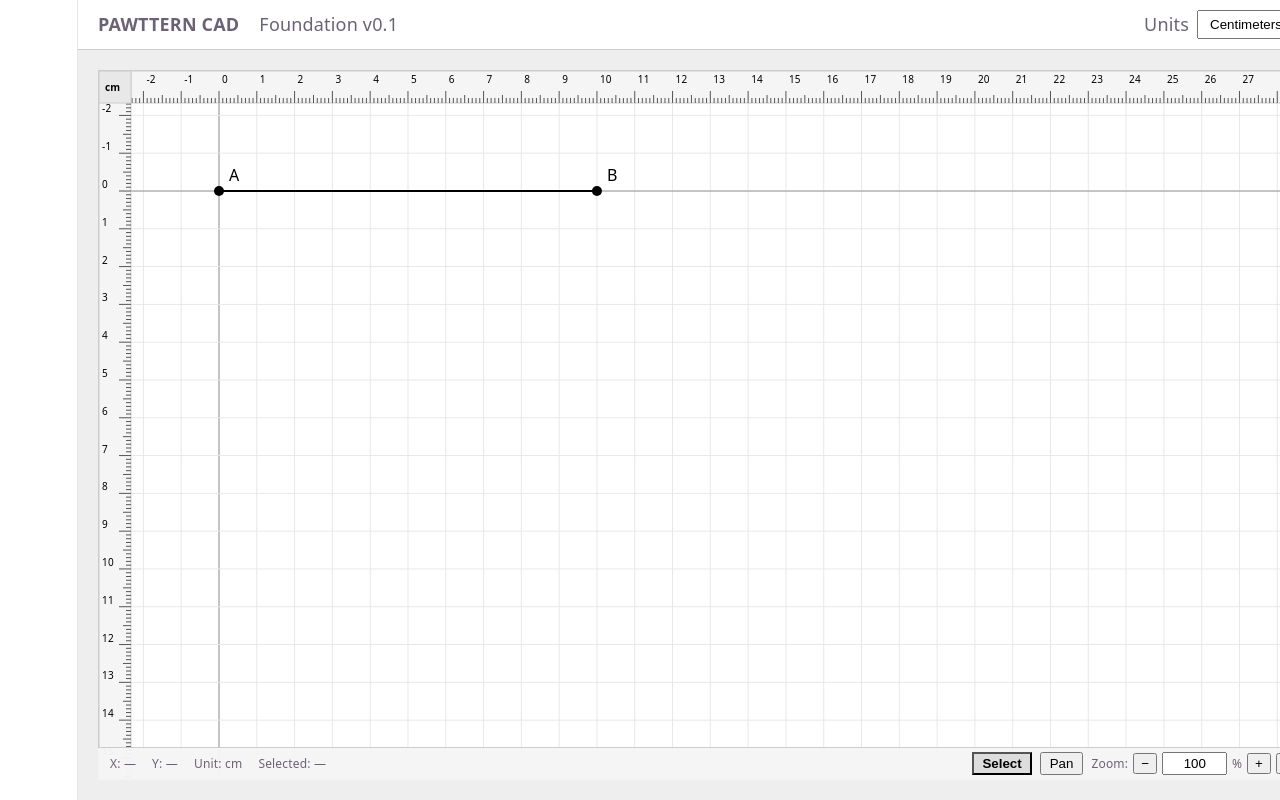
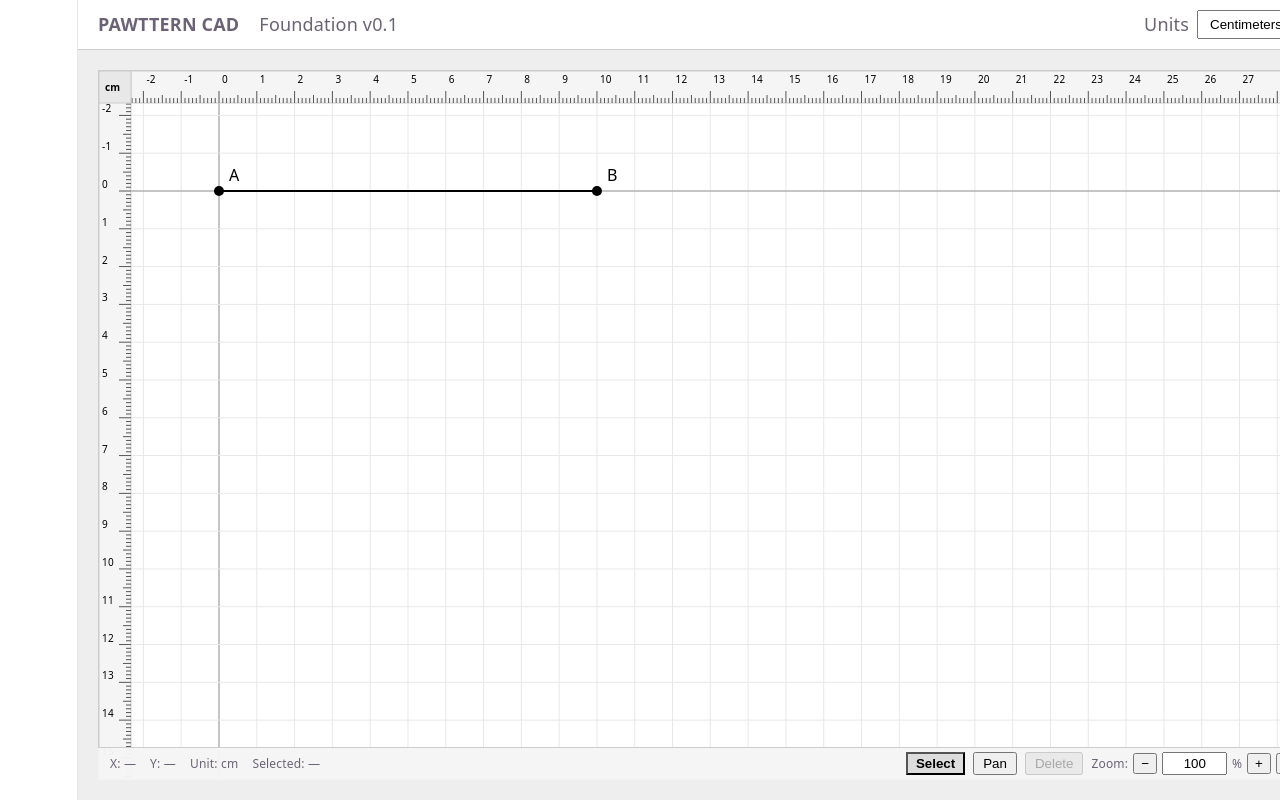
Before and after one commit to pawttern-for-pets/pattern-backend, a React (Vite) app: page / in a window 1280 px wide. Shown: the top 800 px of the page. Built offline with nearby package versions, Linux system fonts and the light colour scheme.

Commit message:
feat: add editable document deletion

```diff
--- a/src/App.tsx
+++ b/src/App.tsx
@@ -39,18 +39,27 @@ function createDemoPattern() {
   return document
 }
 
-const demoPattern = createDemoPattern()
+function App() {
+  const [
+    displayUnit,
+    setDisplayUnit,
+  ] = useState<DisplayUnit>('cm')
 
-function App() {
-  const [displayUnit, setDisplayUnit] =
-    useState<DisplayUnit>('cm')
+  const [
+    patternDocument,
+    setPatternDocument,
+  ] = useState(createDemoPattern)
 
   return (
     <div className="app">
       <header className="header">
-        <strong>PAWTTERN CAD</strong>
+        <strong>
+          PAWTTERN CAD
+        </strong>
 
-        <span>Foundation v0.1</span>
+        <span>
+          Foundation v0.1
+        </span>
 
         <label className="unitControl">
           Units
@@ -76,8 +85,11 @@ function App() {
 
       <main className="workspace">
         <CadCanvas
-          document={demoPattern}
+          document={patternDocument}
           unit={displayUnit}
+          onDocumentChange={
+            setPatternDocument
+          }
         />
       </main>
     </div>
--- /dev/null
+++ b/src/cad/editing.ts
@@ -0,0 +1,40 @@
+import {
+  removeLine,
+  removePoint,
+  type PatternDocument,
+} from './document'
+
+import type { Selection } from './selection'
+
+export function deleteSelection(
+  document: PatternDocument,
+  selection: Selection | null,
+): PatternDocument {
+  if (selection === null) {
+    return document
+  }
+
+  if (selection.kind === 'point') {
+    if (!document.points[selection.id]) {
+      return document
+    }
+
+    return removePoint(
+      document,
+      selection.id,
+    )
+  }
+
+  if (selection.kind === 'line') {
+    if (!document.lines[selection.id]) {
+      return document
+    }
+
+    return removeLine(
+      document,
+      selection.id,
+    )
+  }
+
+  return document
+}
--- a/src/components/CadCanvas.tsx
+++ b/src/components/CadCanvas.tsx
@@ -16,6 +16,10 @@ import {
   getGridSpacingMm,
   type DisplayUnit,
 } from '../cad/display'
+
+import {
+  deleteSelection,
+} from '../cad/editing'
 
 import {
   getGridPositionsMm,
@@ -53,6 +57,10 @@ import {
 interface CadCanvasProps {
   document: PatternDocument
   unit: DisplayUnit
+
+  onDocumentChange: (
+    document: PatternDocument,
+  ) => void
 }
 
 interface CanvasSize {
@@ -76,6 +84,7 @@ const ZOOM_FACTOR = 1.15
 export function CadCanvas({
   document,
   unit,
+  onDocumentChange,
 }: CadCanvasProps) {
   const svgRef =
     useRef<SVGSVGElement | null>(null)
@@ -83,8 +92,10 @@ export function CadCanvas({
   const panDragRef =
     useRef<PanDragState | null>(null)
 
-  const [canvasSize, setCanvasSize] =
-    useState<CanvasSize>({
+  const [
+    canvasSize,
+    setCanvasSize,
+  ] = useState<CanvasSize>({
     widthPx: 0,
     heightPx: 0,
   })
@@ -115,8 +126,10 @@ export function CadCanvas({
     setIsPanning,
   ] = useState(false)
 
-  const [viewport, setViewport] =
-    useState(() =>
+  const [
+    viewport,
+    setViewport,
+  ] = useState(() =>
     createViewport(
       1,
       120,
@@ -304,13 +317,14 @@ export function CadCanvas({
     event: MouseEvent<SVGSVGElement>,
   ) => {
     if (
-      activeTool !==
-      'select'
+      activeTool !== 'select'
     ) {
       return
     }
 
-    if (event.button !== 0) {
+    if (
+      event.button !== 0
+    ) {
       return
     }
 
@@ -518,9 +532,7 @@ export function CadCanvas({
     percent: number,
   ) => {
     if (
-      !Number.isFinite(
-        percent,
-      )
+      !Number.isFinite(percent)
     ) {
       return
     }
@@ -553,14 +565,11 @@ export function CadCanvas({
       Number(zoomInput)
 
     if (
-      zoomInput.trim() ===
-        '' ||
+      zoomInput.trim() === '' ||
       !Number.isFinite(value)
     ) {
       setZoomInput(
-        String(
-          zoomPercent,
-        ),
+        String(zoomPercent),
       )
 
       return
@@ -570,11 +579,11 @@ export function CadCanvas({
   }
 
   const handleZoomKeyDown = (
-    event: KeyboardEvent<HTMLInputElement>,
+    event:
+      KeyboardEvent<HTMLInputElement>,
   ) => {
     if (
-      event.key ===
-      'Enter'
+      event.key === 'Enter'
     ) {
       applyZoomInput()
 
@@ -583,18 +592,36 @@ export function CadCanvas({
     }
 
     if (
-      event.key ===
-      'Escape'
+      event.key === 'Escape'
     ) {
       setZoomInput(
-        String(
-          zoomPercent,
-        ),
+        String(zoomPercent),
       )
 
       event.currentTarget
         .blur()
     }
+  }
+
+  const handleDeleteSelection =
+    () => {
+      if (
+        selection === null
+      ) {
+        return
+      }
+
+      const nextDocument =
+        deleteSelection(
+          document,
+          selection,
+        )
+
+      onDocumentChange(
+        nextDocument,
+      )
+
+      setSelection(null)
     }
 
   const canvasCursor =
@@ -616,14 +643,9 @@ export function CadCanvas({
   return (
     <div
       style={{
-        position:
-          'relative',
-
-        width:
-          '100%',
-
-        height:
-          '100%',
+        position: 'relative',
+        width: '100%',
+        height: '100%',
       }}
     >
       <svg
@@ -638,9 +660,7 @@ export function CadCanvas({
         }
         onMouseLeave={() => {
           if (!isPanning) {
-            setCursorWorld(
-              null,
-            )
+            setCursorWorld(null)
           }
         }}
         onWheel={
@@ -662,26 +682,15 @@ export function CadCanvas({
           panDragRef.current =
             null
 
-          setIsPanning(
-            false,
-          )
+          setIsPanning(false)
         }}
         style={{
-          display:
-            'block',
-
-          background:
-            'white',
-
+          display: 'block',
+          background: 'white',
           border:
             '1px solid #cccccc',
-
-          touchAction:
-            'none',
-
-          userSelect:
-            'none',
-
+          touchAction: 'none',
+          userSelect: 'none',
           cursor:
             canvasCursor,
         }}
@@ -706,13 +715,9 @@ export function CadCanvas({
               return (
                 <line
                   key={`grid-x-${xMm}`}
-                  x1={
-                    screen.xPx
-                  }
+                  x1={screen.xPx}
                   y1={0}
-                  x2={
-                    screen.xPx
-                  }
+                  x2={screen.xPx}
                   y2={
                     canvasSize.heightPx
                   }
@@ -749,15 +754,11 @@ export function CadCanvas({
                 <line
                   key={`grid-y-${yMm}`}
                   x1={0}
-                  y1={
-                    screen.yPx
-                  }
+                  y1={screen.yPx}
                   x2={
                     canvasSize.widthPx
                   }
-                  y2={
-                    screen.yPx
-                  }
+                  y2={screen.yPx}
                   stroke={
                     isOrigin
                       ? '#b0b0b0'
@@ -853,9 +854,7 @@ export function CadCanvas({
               point.id
 
           return (
-            <g
-              key={point.id}
-            >
+            <g key={point.id}>
               {isSelected && (
                 <circle
                   cx={
@@ -943,7 +942,6 @@ export function CadCanvas({
                   {
                     xMm:
                       tick.positionMm,
-
                     yMm: 0,
                   },
                   viewport,
@@ -972,16 +970,12 @@ export function CadCanvas({
                   key={`ruler-x-${tick.positionMm}`}
                 >
                   <line
-                    x1={
-                      screen.xPx
-                    }
+                    x1={screen.xPx}
                     y1={
                       RULER_SIZE_PX -
                       tickHeight
                     }
-                    x2={
-                      screen.xPx
-                    }
+                    x2={screen.xPx}
                     y2={
                       RULER_SIZE_PX
                     }
@@ -997,9 +991,7 @@ export function CadCanvas({
                       y={12}
                       fontSize="10"
                     >
-                      {
-                        tick.label
-                      }
+                      {tick.label}
                     </text>
                   )}
                 </g>
@@ -1017,7 +1009,6 @@ export function CadCanvas({
                 worldToScreen(
                   {
                     xMm: 0,
-
                     yMm:
                       tick.positionMm,
                   },
@@ -1051,15 +1042,11 @@ export function CadCanvas({
                       RULER_SIZE_PX -
                       tickWidth
                     }
-                    y1={
-                      screen.yPx
-                    }
+                    y1={screen.yPx}
                     x2={
                       RULER_SIZE_PX
                     }
-                    y2={
-                      screen.yPx
-                    }
+                    y2={screen.yPx}
                     stroke="#555555"
                   />
 
@@ -1072,9 +1059,7 @@ export function CadCanvas({
                       }
                       fontSize="10"
                     >
-                      {
-                        tick.label
-                      }
+                      {tick.label}
                     </text>
                   )}
                 </g>
@@ -1112,36 +1097,20 @@ export function CadCanvas({
 
       <div
         style={{
-          position:
-            'absolute',
-
+          position: 'absolute',
           left: 0,
           right: 0,
           bottom: 0,
-
-          minHeight:
-            '32px',
-
-          display:
-            'flex',
-
-          alignItems:
-            'center',
-
-          gap:
-            '16px',
-
-          padding:
-            '3px 12px',
-
+          minHeight: '32px',
+          display: 'flex',
+          alignItems: 'center',
+          gap: '14px',
+          padding: '3px 12px',
           background:
             'rgba(245,245,245,0.97)',
-
           borderTop:
             '1px solid #cccccc',
-
-          fontSize:
-            '12px',
+          fontSize: '12px',
         }}
       >
         <span>
@@ -1173,21 +1142,12 @@ export function CadCanvas({
           {selectedDescription}
         </span>
 
-        {/* NAVIGATION / TOOL CONTROLS */}
-
         <div
           style={{
-            marginLeft:
-              'auto',
-
-            display:
-              'flex',
-
-            alignItems:
-              'center',
-
-            gap:
-              '8px',
+            marginLeft: 'auto',
+            display: 'flex',
+            alignItems: 'center',
+            gap: '8px',
           }}
         >
           <button
@@ -1254,16 +1214,32 @@ export function CadCanvas({
             Pan
           </button>
 
+          <button
+            type="button"
+            disabled={
+              selection === null
+            }
+            onClick={
+              handleDeleteSelection
+            }
+            title={
+              selection === null
+                ? 'Select an object first'
+                : `Delete ${selectedDescription}`
+            }
+            style={{
+              padding:
+                '2px 8px',
+            }}
+          >
+            Delete
+          </button>
+
           <div
             style={{
-              display:
-                'flex',
-
-              alignItems:
-                'center',
-
-              gap:
-                '5px',
+              display: 'flex',
+              alignItems: 'center',
+              gap: '5px',
             }}
           >
             <span>
@@ -1288,9 +1264,7 @@ export function CadCanvas({
               min="10"
               max="1000"
               step="10"
-              value={
-                zoomInput
-              }
+              value={zoomInput}
               onChange={(
                 event,
               ) => {
@@ -1307,20 +1281,15 @@ export function CadCanvas({
               }
               aria-label="Zoom percentage"
               style={{
-                width:
-                  '65px',
-
+                width: '65px',
                 textAlign:
                   'right',
-
                 padding:
                   '2px 4px',
               }}
             />
 
-            <span>
-              %
-            </span>
+            <span>%</span>
 
             <button
               type="button"
```
Also changed, not shown: 1 other file (tests, documents, lock files or other folders). Lines whose indentation alone changed are shown as unchanged.
